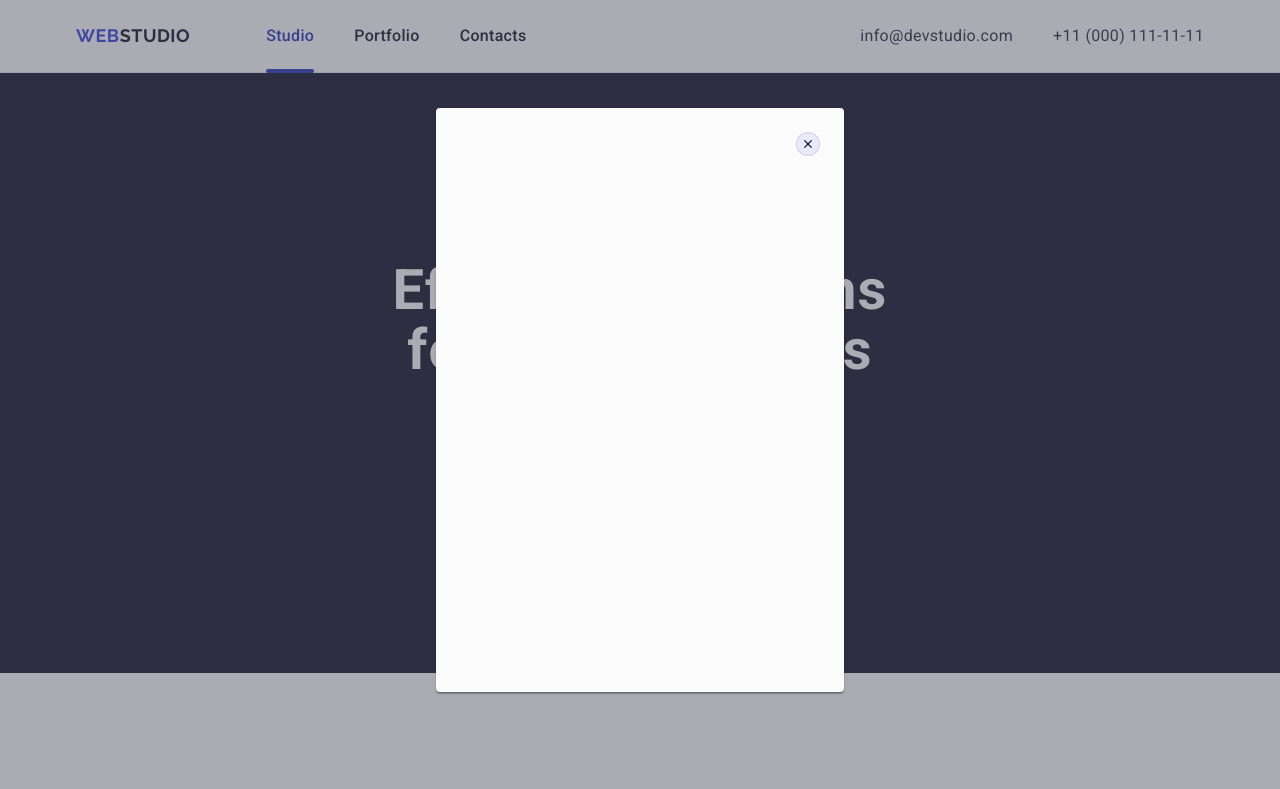
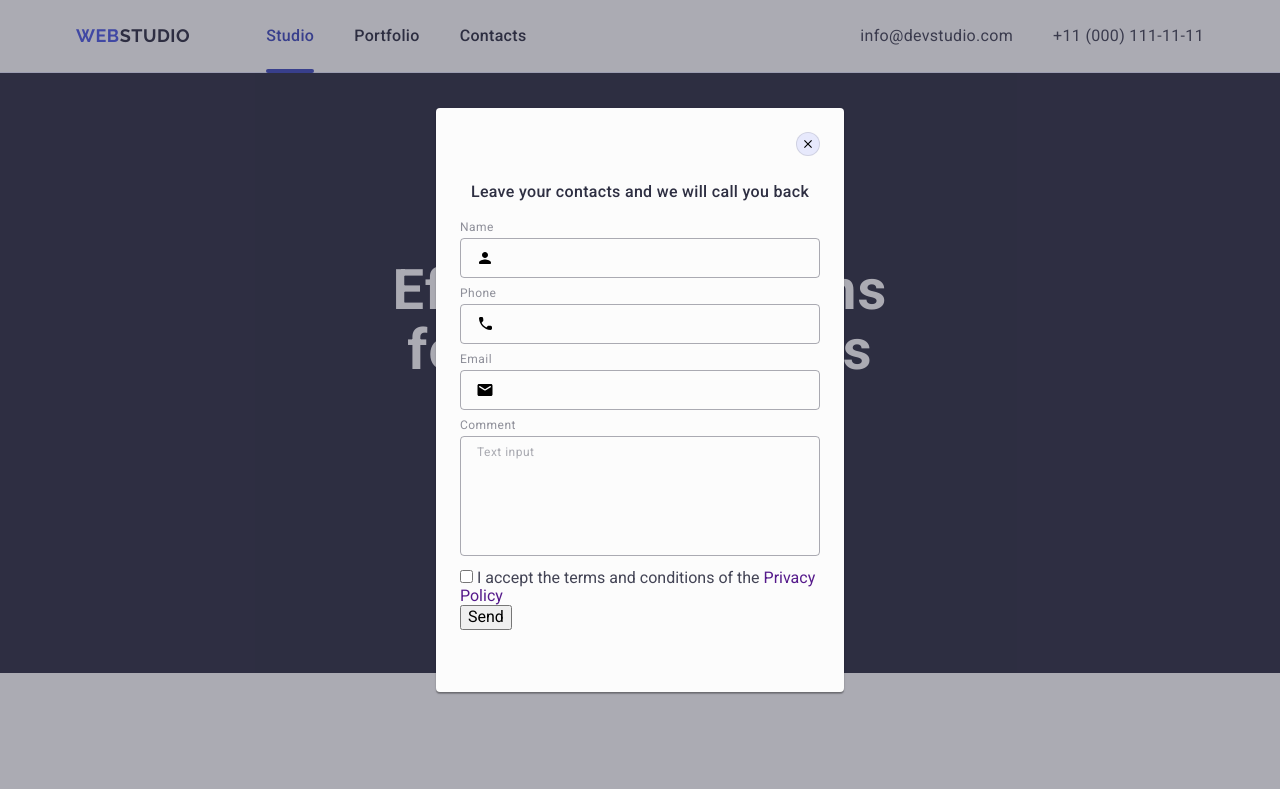
Before and after one commit to MI-MaksymIvanov/goit-markup-hw-05, a plain HTML site: page index.html in a window 1280 px wide. Shown: the top 789 px of the page. Drawn offline with nearby package versions, Linux system fonts and the light colour scheme.

```diff
--- a/css/styles.css
+++ b/css/styles.css
@@ -634,3 +634,88 @@
 .modal-close-btn:focus .modal-close-icon {
   fill: #ffffff; /* Зміна кольору іконки при hover та focus */
 }
+
+.modal-slogan {
+  font-family: "Roboto", sans-serif;
+  font-weight: 500;
+  font-size: 16px;
+  line-height: 1.5;
+  letter-spacing: 0.02em;
+  text-align: center;
+  color: #2e2f42;
+  margin-bottom: 16px;
+}
+
+.review-form-field-wrapper {
+  margin-bottom: 8px;
+}
+
+.review-form-field-label {
+  display: block;
+  font-family: "Roboto", sans-serif;
+  font-weight: 400;
+  font-size: 12px;
+  line-height: 1.17;
+  letter-spacing: 0.04em;
+  color: #8e8f99;
+  margin-bottom: 4px;
+}
+
+.review-form-input-wrapper {
+  position: relative;
+}
+
+.review-form-input {
+  width: 100%;
+  height: 40px;
+  font-size: 12px;
+  line-height: 1.17;
+  letter-spacing: 0.04em;
+  color: #2e2f42;
+  border: 1px solid rgba(46, 47, 66, 0.4);
+  border-radius: 4px;
+  background-color: transparent;
+  padding-left: 38px;
+  outline: transparent;
+  transition: border-color 250ms cubic-bezier(0.4, 0, 0.2, 1);
+}
+
+.review-form-input:focus {
+  border-color: #4d5ae5;
+}
+
+.review-form-input-icon {
+  position: absolute;
+  left: 16px;
+  top: 50%;
+  transform: translateY(-50%);
+  transition: fill 250ms cubic-bezier(0.4, 0, 0.2, 1);
+}
+
+.review-form-input:focus + .review-form-input-icon {
+  fill: #4d5ae5;
+}
+
+.reviw-form-comment {
+  border: 1px solid rgba(46, 47, 66, 0.4);
+  border-radius: 4px;
+  width: 100%;
+  height: 120px;
+  background-color: transparent;
+  padding: 8px 16px;
+  resize: none;
+  font-size: 12px;
+  line-height: 1.17;
+  letter-spacing: 0.04em;
+  color: rgba(46, 47, 66, 0.4);
+  outline: transparent;
+  transition: border-color 250ms cubic-bezier(0.4, 0, 0.2, 1);
+}
+
+.reviw-form-comment::placeholder {
+  color: rgba(46, 47, 66, 0.4);
+}
+
+.reviw-form-comment:focus {
+  border-color: #4d5ae5;
+}
--- a/index.html
+++ b/index.html
@@ -515,6 +515,87 @@
             <use href="./images/icons.svg#icon-close"></use>
           </svg>
         </button>
+        <p class="modal-slogan">
+          Leave your contacts and we will call you back
+        </p>
+        <form class="review-form">
+          <div class="review-form-field-wrapper">
+            <label class="review-form-field-label" for="user-name">Name</label>
+            <div class="review-form-input-wrapper">
+              <input
+                class="review-form-input"
+                id="user-name"
+                name="user-name"
+                type="text"
+                required
+              />
+              <svg class="review-form-input-icon" width="18" height="24">
+                <use href="./images/icons.svg#icon-user"></use>
+              </svg>
+            </div>
+          </div>
+          <div class="review-form-field-wrapper">
+            <label class="review-form-field-label" for="user-phone">
+              Phone
+            </label>
+            <div class="review-form-input-wrapper">
+              <input
+                class="review-form-input"
+                id="user-phone"
+                name="user-phone"
+                type="tel"
+              />
+              <svg class="review-form-input-icon" width="18" height="24">
+                <use href="./images/icons.svg#icon-phone"></use>
+              </svg>
+            </div>
+          </div>
+          <div class="review-form-field-wrapper">
+            <label class="review-form-field-label" for="user-email">
+              Email
+            </label>
+            <div class="review-form-input-wrapper">
+              <input
+                class="review-form-input"
+                id="user-email"
+                name="user-email"
+                type="email"
+              />
+              <svg class="review-form-input-icon" width="18" height="24">
+                <use href="./images/icons.svg#icon-email"></use>
+              </svg>
+            </div>
+          </div>
+          <div class="review-form-field-wrapper">
+            <label class="review-form-field-label" for="user-comment">
+              Comment
+            </label>
+            <textarea
+              class="reviw-form-comment"
+              name="user-comment"
+              id="user-comment"
+              placeholder="Text input"
+              required
+            ></textarea>
+          </div>
+          <div class="review-form-checkbox-wrapper">
+            <input
+              class="review-form-checkbox"
+              id="privacy-policy"
+              type="checkbox"
+              name="privacy-policy"
+              value="true"
+              required
+            />
+            <label class="review-form-checkbox-label" for="privacy-policy"
+              >I accept the terms and conditions of the
+              <a class="review-form-policy-link" href=""
+                >Privacy Policy</a
+              ></label
+            >
+          </div>
+          <button class="review-form-submit-btn" type="submit">Send</button>
+        </form>
       </div>
     </div>
   </body>
```
